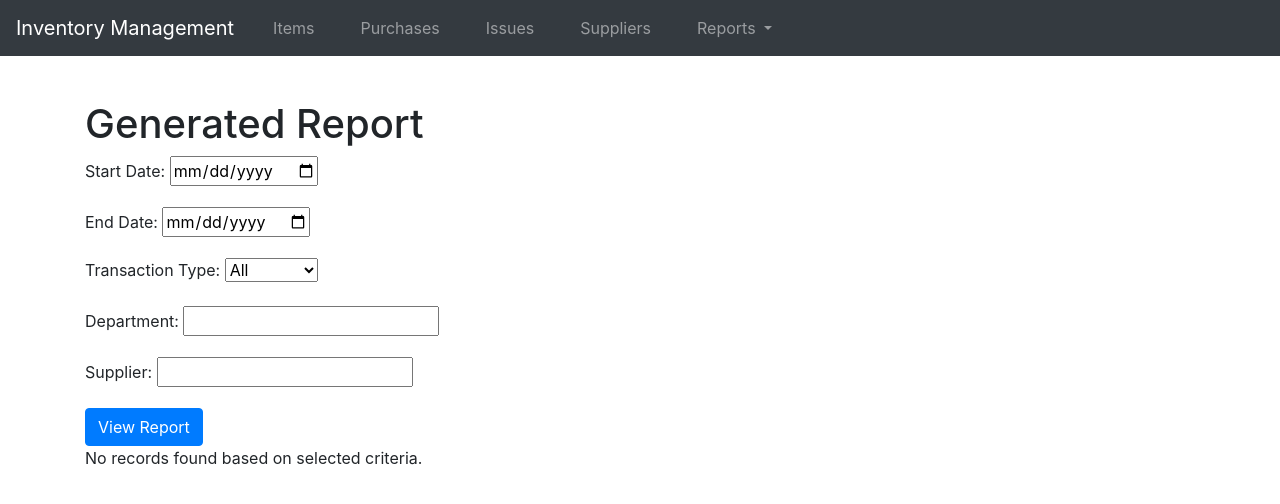
After one commit to Mesele9/StockStream, a Django app: page /generate-report/ in a window 1280 px wide. The commit adds this page. Shown: the top 504 px of the page. Run offline with Django 4.2, Linux system fonts and the light colour scheme; some libraries are stand-ins or nearby versions.

Commit message:
add total value and report module for issue and puchase

```diff
--- a/store/forms.py
+++ b/store/forms.py
@@ -63,3 +63,64 @@ IssueRecordItemFormSet = inlineformset_factory(
 class ItemFilterForm(forms.Form):
     description = forms.CharField(required=False, label='Description')
     category = forms.ChoiceField(choices=[('', 'All Categories')] + list(Item.CATEGORY_CHOICES), required=False, label='Category')
+
+class PurchaseRecordFilterForm(forms.Form):
+    voucher_number = forms.CharField(required=False, label='Voucher Number')
+
+class IssueRecordFilterForm(forms.Form):
+    voucher_number = forms.CharField(required=False, label='Voucher Number')
+
+
+class ReportForm(forms.Form):
+    TRANSACTION_CHOICES = [
+        ('', 'All'),
+        ('purchase', 'Purchase'),
+        ('issue', 'Issue'),
+    ]
+
+    start_date = forms.DateField(label='Start Date', widget=forms.DateInput(attrs={'type': 'date'}))
+    end_date = forms.DateField(label='End Date', widget=forms.DateInput(attrs={'type': 'date'}))
+    transaction_type = forms.ChoiceField(choices=TRANSACTION_CHOICES, label='Transaction Type', required=False)
+    department = forms.CharField(max_length=100, label='Department', required=False)
+    supplier = forms.CharField(max_length=255, label='Supplier', required=False)
+
+    def clean(self):
+        cleaned_data = super().clean()
+        start_date = cleaned_data.get('start_date')
+        end_date = cleaned_data.get('end_date')
+
+        if start_date and end_date and start_date > end_date:
+            raise forms.ValidationError("End date must be after start date.")
+
+        return cleaned_data
+
+class PurchaseReportForm(forms.Form):
+    start_date = forms.DateField(label='Start Date', widget=forms.DateInput(attrs={'type': 'date'}))
+    end_date = forms.DateField(label='End Date', widget=forms.DateInput(attrs={'type': 'date'}))
+    purchaser = forms.CharField(max_length=100, label='Purchaser', required=False)
+    supplier = forms.CharField(max_length=255, label='Supplier', required=False)
+
+    def clean(self):
+        cleaned_data = super().clean()
+        start_date = cleaned_data.get('start_date')
+        end_date = cleaned_data.get('end_date')
+
+        if start_date and end_date and start_date > end_date:
+            raise forms.ValidationError("End date must be after start date.")
+
+        return cleaned_data
+
+class IssueReportForm(forms.Form):
+    start_date = forms.DateField(label='Start Date', widget=forms.DateInput(attrs={'type': 'date'}))
+    end_date = forms.DateField(label='End Date', widget=forms.DateInput(attrs={'type': 'date'}))
+    department = forms.CharField(max_length=100, label='Department', required=False)
+
+    def clean(self):
+        cleaned_data = super().clean()
+        start_date = cleaned_data.get('start_date')
+        end_date = cleaned_data.get('end_date')
+
+        if start_date and end_date and start_date > end_date:
+            raise forms.ValidationError("End date must be after start date.")
+
+        return cleaned_data
--- a/store/templates/base.html
+++ b/store/templates/base.html
@@ -1,5 +1,5 @@
 <!-- templates/base.html -->
- {% load static %}
+{% load static %}
 <!DOCTYPE html>
 <html lang="en">
 <head>
@@ -22,6 +22,15 @@
                 <li class="nav-item"><a class="nav-link" href="{% url 'purchase_record_list' %}">Purchases</a></li>
                 <li class="nav-item"><a class="nav-link" href="{% url 'issue_record_list' %}">Issues</a></li>
                 <li class="nav-item"><a class="nav-link" href="{% url 'supplier_list' %}">Suppliers</a></li>
+                <li class="nav-item dropdown">
+                    <a class="nav-link dropdown-toggle" href="#" id="navbarDropdownReports" role="button" data-toggle="dropdown" aria-haspopup="true" aria-expanded="false">
+                        Reports
+                    </a>
+                    <div class="dropdown-menu" aria-labelledby="navbarDropdownReports">
+                        <a class="dropdown-item" href="{% url 'purchase_report' %}">Purchase Report</a>
+                        <a class="dropdown-item" href="{% url 'issue_report' %}">Issue Report</a>
+                    </div>
+                </li>
             </ul>
         </div>
     </nav>
--- /dev/null
+++ b/store/templates/store/report.html
@@ -0,0 +1,43 @@
+<!-- templates/inventory/report.html -->
+{% extends 'base.html' %}
+
+{% block title %}Generated Report{% endblock %}
+
+{% block content %}
+<h1>Generated Report</h1>
+
+<form method="get">
+    {% csrf_token %}
+    {{ form.as_p }}
+    <button type="submit" class="btn btn-primary">View Report</button>
+</form>
+
+{% if report_data %}
+<table class="table table-striped">
+    <thead>
+        <tr>
+            <th>Date</th>
+            <th>Transaction Type</th>
+            <th>Details</th>
+            <th>Department</th>
+            <th>Supplier</th>
+            <!-- Add more columns as needed -->
+        </tr>
+    </thead>
+    <tbody>
+        {% for record in report_data %}
+        <tr>
+            <td>{{ record.date }}</td>
+            <td>{{ record.get_transaction_type }}</td>
+            <td>{{ record.voucher_number }}</td>
+            <td>{{ record.department }}</td>
+            <td>{{ record.supplier }}</td>
+            <!-- Add more columns as needed -->
+        </tr>
+        {% endfor %}
+    </tbody>
+</table>
+{% else %}
+<p>No records found based on selected criteria.</p>
+{% endif %}
+{% endblock %}
--- a/store/templates/store/supplier_list.html
+++ b/store/templates/store/supplier_list.html
@@ -5,7 +5,7 @@
 {% block content %}
 <h1>Suppliers</h1>
 <a href="{% url 'supplier_create' %}" class="btn btn-primary"><i class="fas fa-plus"></i> Add New Supplier</a>
-<table>
+<table class="mt-3">
     <tr>
         <th>Supplier Name</th>
         <th>Contact Person</th>
--- a/store/urls.py
+++ b/store/urls.py
@@ -32,5 +32,8 @@ urlpatterns = [
     path('issue/<int:pk>/edit/', views.issue_record_edit, name='issue_record_edit'),
     path('issue/<int:pk>/delete/', views.issue_record_delete, name='issue_record_delete'),
 
-    # Other URLs can be added here
+    # Report URL
+    path('generate-report/', views.generate_report, name='generate_report'),
+    path('purchase-report/', views.purchase_report, name='purchase_report'),
+    path('issue-report/', views.issue_report, name='issue_report'),
 ]
--- a/store/views.py
+++ b/store/views.py
@@ -1,7 +1,7 @@
 from django.shortcuts import render, redirect, get_object_or_404
-from django.db.models import F
+from django.db.models import F, Sum, Q
 from .models import Item, PurchaseRecord, PurchaseRecordItem, IssueRecord, IssueRecordItem, Supplier
-from .forms import ItemForm, ItemFilterForm, PurchaseRecordForm, PurchaseRecordItemFormSet, IssueRecordForm, IssueRecordItemFormSet, SupplierForm
+from .forms import IssueRecordFilterForm, IssueReportForm, ItemForm, ItemFilterForm, PurchaseRecordFilterForm, PurchaseRecordForm, PurchaseRecordItemFormSet, IssueRecordForm, IssueRecordItemFormSet, PurchaseReportForm, ReportForm, SupplierForm
 
 
 def dashboard(request):
@@ -94,10 +94,18 @@ def item_delete(request, pk):
     return render(request, 'store/item_confirm_delete.html', {'item': item})
 
 
+def purchase_record_list(request):
+    form = PurchaseRecordFilterForm(request.GET or None)
+    purchase_records = PurchaseRecord.objects.all()
+    for p in purchase_records:
+        print(p.total_value)
 
-def purchase_record_list(request):
-    purchase_records = PurchaseRecord.objects.all()
-    return render(request, 'store/purchase_record_list.html', {'purchase_records': purchase_records})
+    if form.is_valid():
+        if form.cleaned_data['voucher_number']:
+            purchase_records = purchase_records.filter(voucher_number__icontains=form.cleaned_data['voucher_number'])
+
+    return render(request, 'store/purchase_record_list.html', {'purchase_records': purchase_records, 'form': form})
+
 
 def purchase_record_detail(request, pk):
     purchase_record = get_object_or_404(PurchaseRecord, pk=pk)
@@ -147,8 +155,15 @@ def purchase_record_delete(request, pk):
 
 
 def issue_record_list(request):
+    form = IssueRecordFilterForm(request.GET or None)
     issue_records = IssueRecord.objects.all()
-    return render(request, 'store/issue_record_list.html', {'issue_records': issue_records})
+
+    if form.is_valid():
+        if form.cleaned_data['voucher_number']:
+            issue_records = issue_records.filter(voucher_number__icontains=form.cleaned_data['voucher_number'])
+
+    return render(request, 'store/issue_record_list.html', {'issue_records': issue_records, 'form': form})
+
 
 def issue_record_detail(request, pk):
     issue_record = get_object_or_404(IssueRecord, pk=pk)
@@ -195,3 +210,94 @@ def issue_record_delete(request, pk):
         issue_record.delete()
         return redirect('issue_record_list')
     return render(request, 'store/issue_record_confirm_delete.html', {'issue_record': issue_record})
+
+
+def generate_report(request):
+    form = ReportForm(request.GET or None)
+    report_data = []
+
+    if form.is_valid():
+        start_date = form.cleaned_data['start_date']
+        end_date = form.cleaned_data['end_date']
+        transaction_type = form.cleaned_data['transaction_type']
+        department = form.cleaned_data['department']
+        supplier = form.cleaned_data['supplier']
+
+        # Prepare filters based on form input
+        filters = Q(date__gte=start_date, date__lte=end_date)
+
+        if transaction_type:
+            filters &= Q()  # Add filter for transaction type (purchase or issue)
+
+        if department:
+            filters &= Q()  # Add filter for department
+
+        if supplier:
+            filters &= Q()  # Add filter for supplier
+
+        # Query database based on filters
+        if transaction_type == 'purchase' or not transaction_type:
+            purchase_records = PurchaseRecord.objects.filter(filters).order_by('date')
+            report_data.extend(purchase_records)
+
+        if transaction_type == 'issue' or not transaction_type:
+            issue_records = IssueRecord.objects.filter(filters).order_by('date')
+            report_data.extend(issue_records)
+
+    context = {
+        'form': form,
+        'report_data': report_data,
+    }
+    for r in report_data:
+        print(r)
+
+    return render(request, 'store/report.html', context)
+
+def purchase_report(request):
+    form = PurchaseReportForm(request.GET or None)
+    report_data = []
+
+    if form.is_valid():
+        start_date = form.cleaned_data['start_date']
+        end_date = form.cleaned_data['end_date']
+        purchaser = form.cleaned_data['purchaser']
+        supplier = form.cleaned_data['supplier']
+
+        filters = Q(date__gte=start_date, date__lte=end_date)
+        if purchaser:
+            filters &= Q(purchaser=purchaser)
+        if supplier:
+            filters &= Q(supplier__name=supplier)
+
+        purchase_records = PurchaseRecord.objects.filter(filters).order_by('date')
+        report_data.extend(purchase_records)
+
+    context = {
+        'form': form,
+        'report_data': report_data,
+    }
+
+    return render(request, 'store/purchase_report.html', context)
+
+def issue_report(request):
+    form = IssueReportForm(request.GET or None)
+    report_data = []
+
+    if form.is_valid():
+        start_date = form.cleaned_data['start_date']
+        end_date = form.cleaned_data['end_date']
+        department = form.cleaned_data['department']
+
+        filters = Q(date__gte=start_date, date__lte=end_date)
+        if department:
+            filters &= Q(department=department)
+
+        issue_records = IssueRecord.objects.filter(filters).order_by('date')
+        report_data.extend(issue_records)
+
+    context = {
+        'form': form,
+        'report_data': report_data,
+    }
+
+    return render(request, 'store/issue_report.html', context)
```
Also changed, not shown: store/models.py (+28 -12 lines), store/templates/store/dashboard.html (+4 -4 lines), store/templates/store/generate_report.html (added, +52 -0 lines), store/templates/store/issue_record_detail.html (+17 -7 lines), store/templates/store/issue_record_list.html (+28 -11 lines), store/templates/store/issue_report.html (added, +36 -0 lines), store/templates/store/purchase_record_detail.html (+16 -6 lines), store/templates/store/purchase_record_list.html (+27 -10 lines), store/templates/store/purchase_report.html (added, +36 -0 lines), db.sqlite3, store/migrations/0004_issuerecord_total_value_purchaserecord_total_value_and_more.py (added).
